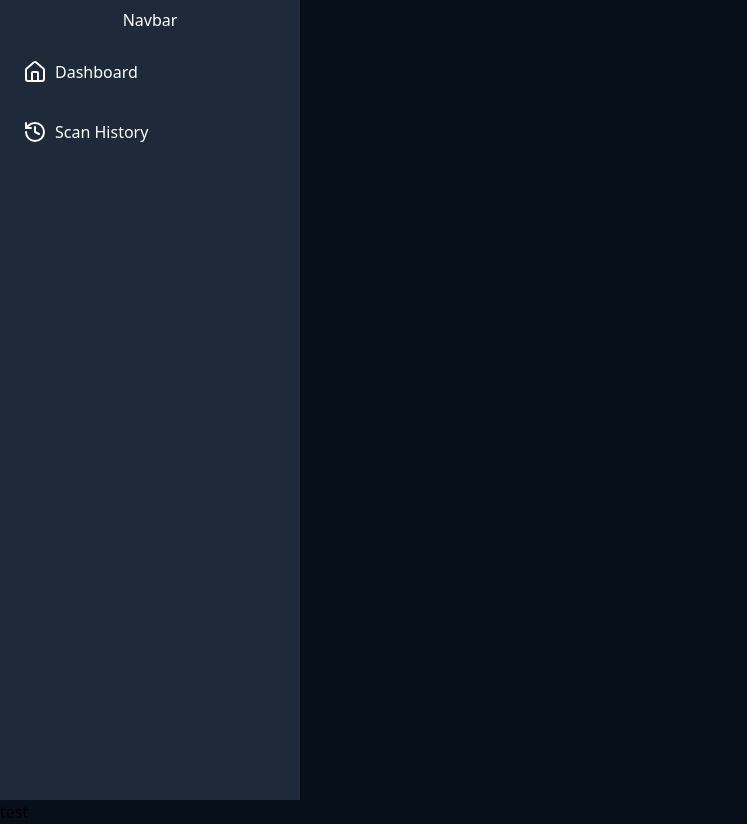
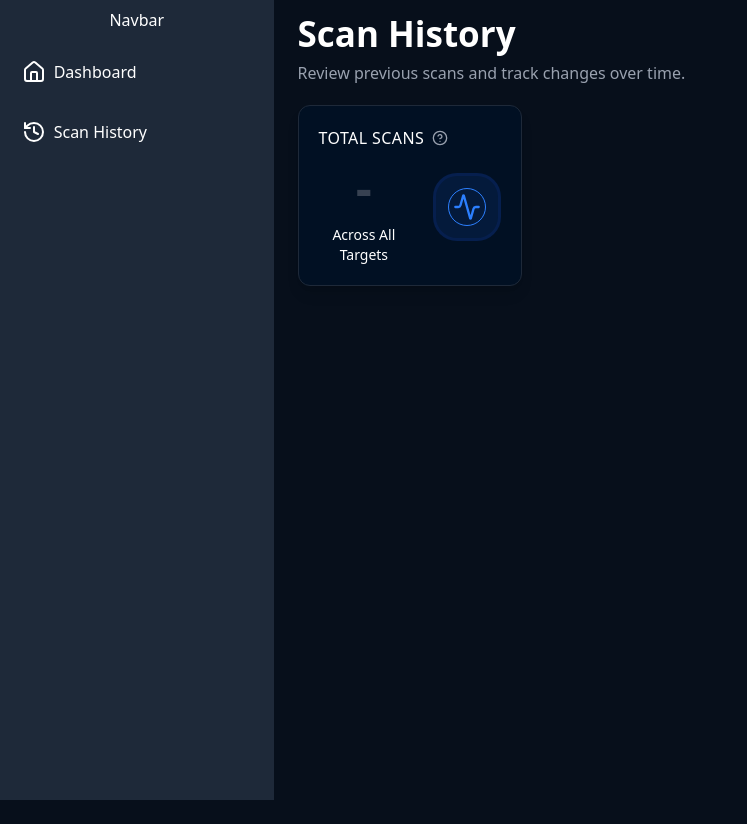
Before and after one commit to Jenushan44/api-security-analyzer, a Next.js app in the folder frontend/: page /scans in a window 1280 px wide. Shown: the whole page, without its empty margins (0-747 px from the left). After the commit the page ends 800 px from the top, so only its background shows below. Built offline with nearby package versions, Linux system fonts and the light colour scheme.

Commit message:
feat: add total scans card

```diff
--- a/frontend/app/scans/page.tsx
+++ b/frontend/app/scans/page.tsx
@@ -1,8 +1,26 @@
+"use client"
+import { useState } from "react";
+import { resumePluginState } from "next/dist/build/build-context"
 import Navbar from "../../components/Navbar"
+import TotalScansCard from "@/components/scan-history/TotalScansCard"
+import { ScanResult } from "../../types/scan";
 
 export default function ScanHistory() {
-  return (<>
-    <Navbar />
-    test
-  </>)
+
+  const [result, setResult] = useState<ScanResult | null>(null);
+
+
+  return (
+    <div className="flex">
+      <Navbar />
+      <div>
+        <p className="text-white text-[35px] font-semibold ml-6 mt-2">Scan History</p>
+        <p className="text-gray-400 text-[16px] ml-6">Review previous scans and track changes over time.</p>
+        <div className='grid grid-cols-1 md:grid-cols-4 2xl:grid-cols-4 gap-5 px-6 items-stretch'>
+          <TotalScansCard result={result} />
+        </div>
+      </div>
+
+    </div>
+  )
 }
--- /dev/null
+++ b/frontend/components/scan-history/TotalScansCard.tsx
@@ -0,0 +1,61 @@
+"use client"
+import { useState } from "react";
+import { CircleHelp, Activity } from "lucide-react";
+import { ScanResult } from "../../types/scan";
+
+function TotalScansCard({ result }: { result: ScanResult | null }) {
+
+  const [totalScansInfo, setTotalScansInfo] = useState(false);
+
+  return (
+    <div className={`w-full min-h-[180px] border border-gray-800 mt-5 border-1 rounded-xl p-5 shadow-lg bg-[#011023]`}>
+      <div className="flex items-center gap-2">
+        <p className='tracking-wide text-white'>TOTAL SCANS</p>
+        <div className='relative'>
+          <button onClick={() => { setTotalScansInfo(!totalScansInfo) }}>
+            <CircleHelp className='text-gray-400 w-4 h-4 translate-y-1/8 cursor-pointer' />
+          </button>
+
+          {totalScansInfo && (
+            <div className='absolute left-1/2 -translate-x-1/2 p-2 w-50 bottom-full bg-gray-100 border border-gray-300 border-1 rounded-xl'>
+              <p className='text-[13px]'>Total Scans shows the number of API scans saved in scan history. Each completed scan is counted once, including scans across different target URLs and risk levels.</p>
+            </div>
+          )}
+        </div>
+
+      </div>
+
+      <div className='flex items-center gap-6'>
+        <div className='flex flex-col items-center'>
+          {result ? (
+            result.findings ? (
+              <p className='text-[50px] text-[#2563EB] font-semibold'>{result.findings.length}</p>
+            ) : <p className='text-[50px] text-[#2563EB] font-semibold'>0</p>
+          ) : <p className='text-[50px] text-[#374151] font-semibold'>-</p>
+          }
+          <p className='text-white text-sm text-center'>Across All Targets</p>
+        </div>
+
+        {result &&
+          result.risk_score >= 0 ? (
+          <div className=" border border-blue-800/15 border-3 rounded-3xl text-blue-500 p-3 bg-[#041a3b] flex items-center justify-center">
+            <div className="border rounded-full p-1">
+              < Activity className="text-blue-500 w-7 h-7" />
+            </div>
+          </div>
+
+        ) : (
+          <div className=" border border-blue-800/15 border-3 rounded-3xl text-blue-500 p-3 bg-[#041a3b] flex items-center justify-center">
+            <div className="border rounded-full p-1">
+              < Activity className="text-blue-500 w-7 h-7" />
+            </div>
+          </div>
+        )}
+
+
+      </div>
+    </div>
+  )
+}
+
+export default TotalScansCard
```
